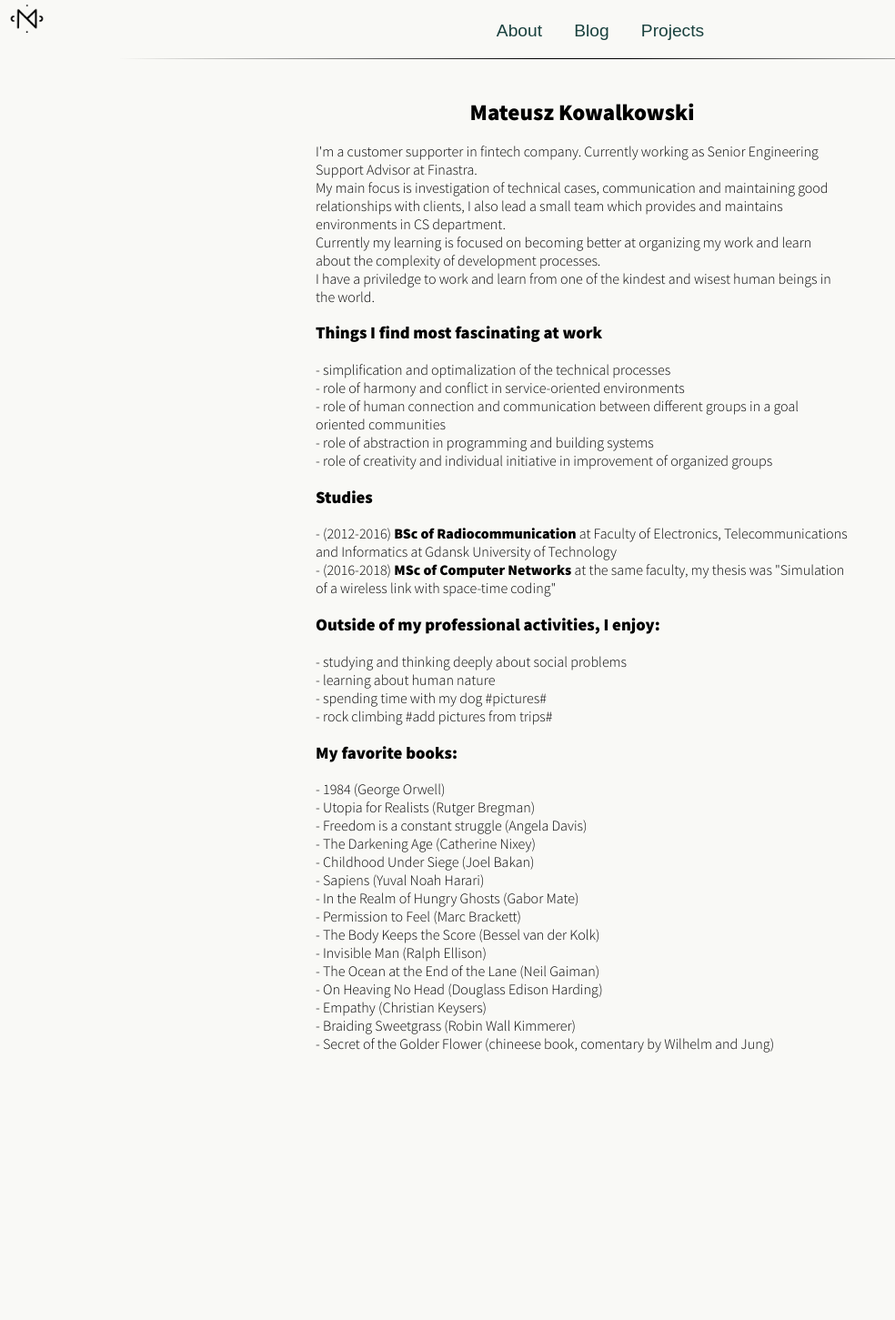
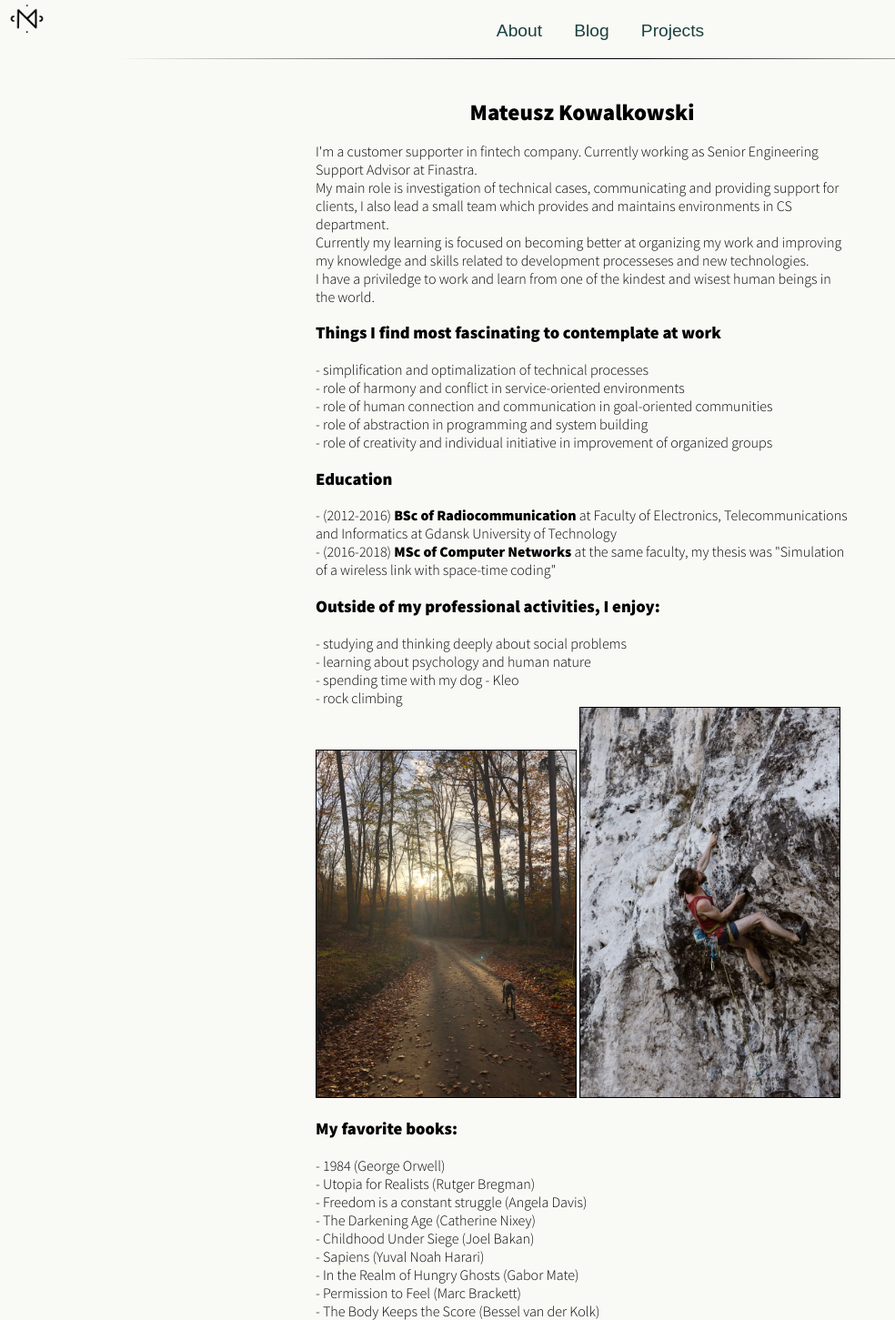
Before and after one commit to zostaw/home-page, a Flask app: page / in a window 1280 px wide. Shown: the top 1451 px of the page at 91% size, without its empty margins (0-984 px from the left). Before the commit the page ends 1157 px from the top, so only its background shows below. Run offline with Flask 2, Linux system fonts and the light colour scheme.

Commit message:
added pictures: climbing, my dog adjusted styling of projects.html edited text in about section, removed redundant lines and simplified unnecessarily long or weird sentences

```diff
--- a/app/static/css/main.css
+++ b/app/static/css/main.css
@@ -128,10 +128,30 @@ nav-li {
     /*border-bottom:2px solid #0f0f0f;*/
 }
 
+/* index.html */
+button.link {
+    background:none;
+    border:none;
+    font-family: "Source Sans Pro";
+    font-weight: 300;
+    font-size: medium;
+}
+/* end index.html */
+
+/* projects.html */
 .projects-paragraph {
     margin:10px;
-    border-bottom: 2px;
+    padding: 5px
 }
+
+.projects-paragraph a {
+    text-decoration: none;
+    background-color: var(--nav-bg);
+    color: var(--flashy);
+    font-weight: 600;
+}
+
+/* end projects */
 
 /* navigation */
 a {
--- a/app/templates/blog/drawing.html
+++ b/app/templates/blog/drawing.html
@@ -9,7 +9,7 @@
 
     <!-- Page content -->
       <h1 style="font-size: 25px; text-align: center;">Drawing</h1>
-<p>I came back to learning digital drawing. My first attempt a couple of years ago failed badly when I bought my iPad. At that time I thought it is impossible for me to learn it, it is just too much generalisation and good eye for patterns, that I thought I am not talented enough to learn.</p>
+<p>I seek to learn digital drawing. My first attempt a couple of years ago failed badly when I bought my iPad. At that time I thought it is impossible for me to learn it, it is just too much generalisation and it requires from one to have a good eye for patterns, that I thought I do not possess.</p>
 
 <p>And yet here I am!</p>
 
--- a/app/templates/index.html
+++ b/app/templates/index.html
@@ -12,25 +12,25 @@
       <p>
       I'm a customer supporter in fintech company. Currently working as Senior Engineering Support Advisor at Finastra.
       </br>
-      My main focus is investigation of technical cases, communication and maintaining good relationships with clients, I also lead a small team which provides and maintains environments in CS department.
+      My main role is investigation of technical cases, communicating and providing support for clients, I also lead a small team which provides and maintains environments in CS department.
       </br>
-      Currently my learning is focused on becoming better at organizing my work and learn about the complexity of development processes.
+      Currently my learning is focused on becoming better at organizing my work and improving my knowledge and skills related to development processeses and new technologies.
       </br>
       I have a priviledge to work and learn from one of the kindest and wisest human beings in the world.
       </p>
-      <h3>Things I find most fascinating at work</h3>
+      <h3>Things I find most fascinating to contemplate at work</h3>
       <p>
-      - simplification and optimalization of the technical processes
+      - simplification and optimalization of technical processes
       </br>
       - role of harmony and conflict in service-oriented environments
       </br>
-      - role of human connection and communication between different groups in a goal oriented communities
+      - role of human connection and communication in goal-oriented communities
       </br>
-      - role of abstraction in programming and building systems
+      - role of abstraction in programming and system building
       </br>
       - role of creativity and individual initiative in improvement of organized groups
       </p>
-      <h3>Studies</h3>
+      <h3>Education</h3>
       <p>
       - (2012-2016) <b>BSc of Radiocommunication</b> at Faculty of Electronics, Telecommunications and Informatics at Gdansk University of Technology
       </br>
@@ -40,12 +40,20 @@
       <p>
       - studying and thinking deeply about social problems
       </br>
-      - learning about human nature <!-- human mind and psychology -->
+      - learning about psychology and human nature <!-- human mind and psychology -->
       </br>
-      - spending time with my dog #pictures#
+      - spending time with my dog - Kleo
       </br>
-      - rock climbing #add pictures from trips#
+      - rock climbing
       </br>
+      <td>
+        <tr>
+      <img id="Kleo2" src="static/images/Kleo2.jpeg" style="border-style: solid; border-width: 1px; width:49%;"  alt="Kleo" onclick="openModal();currentSlide(1)" class="hover-shadow">
+        </tr>
+          <tr>
+      <img id="climbing" src="static/images/climbing.jpeg" style="border-style: solid; border-width: 1px; width:49%;" alt="climbing pic by Ewa Janisz" onclick="openModal();currentSlide(2)" class="hover-shadow">
+          </tr>
+      </td>
       <!-- - sencha tea -->
       </p>
 
@@ -84,4 +92,72 @@
 
 
 
+      <div id="myModal" class="modal">
+
+        <!-- The Close Button -->
+        <span class="close">&times;</span>
+
+        <!-- Modal Content (The Image) -->
+        <img class="modal-content" id="img01">
+  <span class="close cursor" onclick="closeModal()">&times;</span>
+    <div class="modal-content">
+  <div class="mySlides">
+    <div class="numbertext">1 / 4</div>
+    <img src="static/images/Kleo2.jpeg"  style="max-height: 100vh;">
+  </div>
+
+  <div class="mySlides">
+    <div class="numbertext">2 / 4</div>
+    <img src="static/images/climbing.jpeg" style="max-height: 100vh;">
+  </div>
+
+  </div>
+        <!-- Modal Caption (Image Text) -->
+        <div id="caption"></div>
+      </div>
+
+    </div>
+
+<script>
+function openModal() {
+document.getElementById("myModal").style.display = "block";
+}
+
+// Close the Modal
+function closeModal() {
+document.getElementById("myModal").style.display = "none";
+}
+
+
+var slideIndex = 1;
+showSlides(slideIndex);
+
+
+function currentSlide(n) {
+showSlides(slideIndex = n);
+}
+
+function showSlides(n) {
+var i;
+var slides = document.getElementsByClassName("mySlides");
+var captionText = document.getElementById("caption");
+if (n > slides.length) {slideIndex = 1}
+if (n < 1) {slideIndex = slides.length}
+for (i = 0; i < slides.length; i++) {
+  slides[i].style.display = "none";
+}
+slides[slideIndex-1].style.display = "block";
+}
+
+
+// Get the <span> element that closes the modal
+var span = document.getElementsByClassName("close")[0];
+
+// When the user clicks on <span> (x), close the modal
+span.onclick = function() {
+modal.style.display = "none";
+}
+</script>
+
+
 {% endblock %}
```
Also changed, not shown: app/templates/includes/header.html (+0 -24 lines), app/templates/projects.html (+15 -10 lines), app/static/images/Kleo2.jpeg (added), app/static/images/climbing.jpeg (added).
